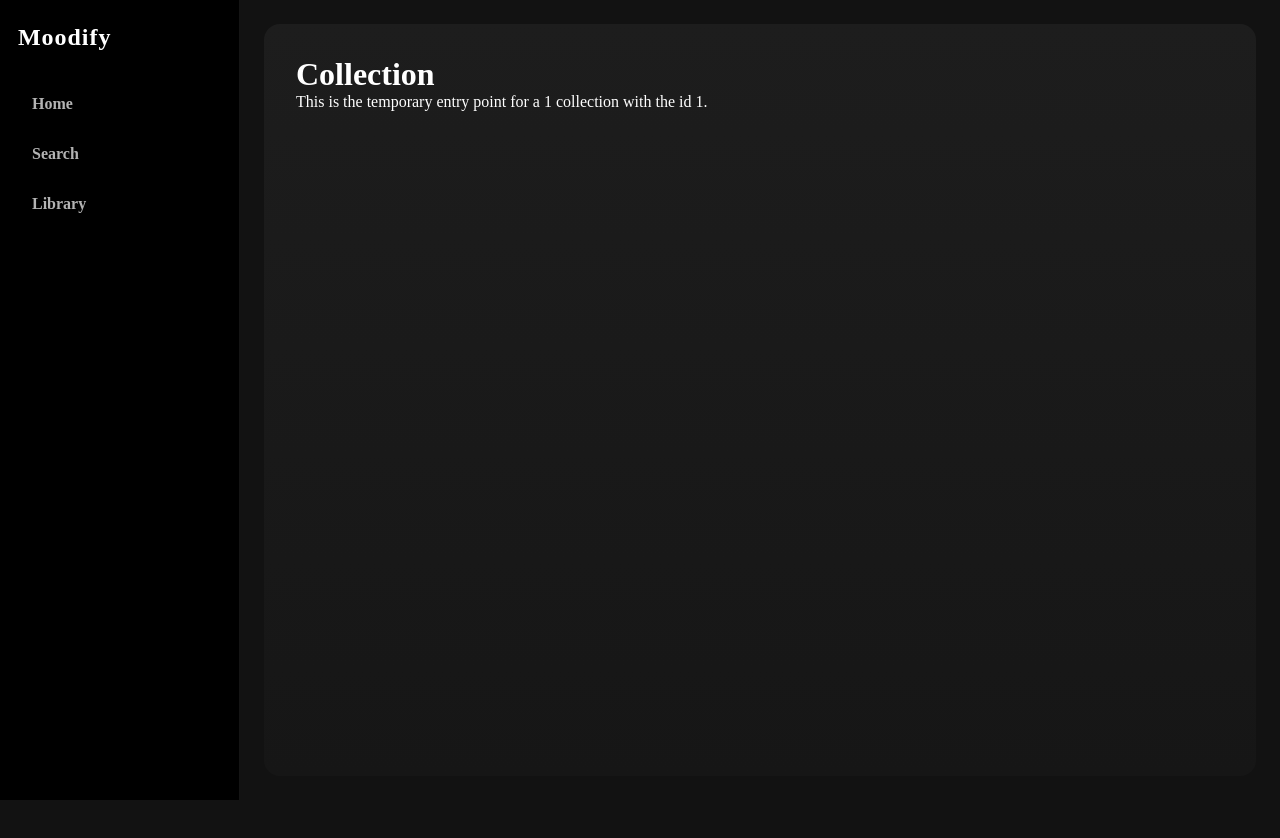
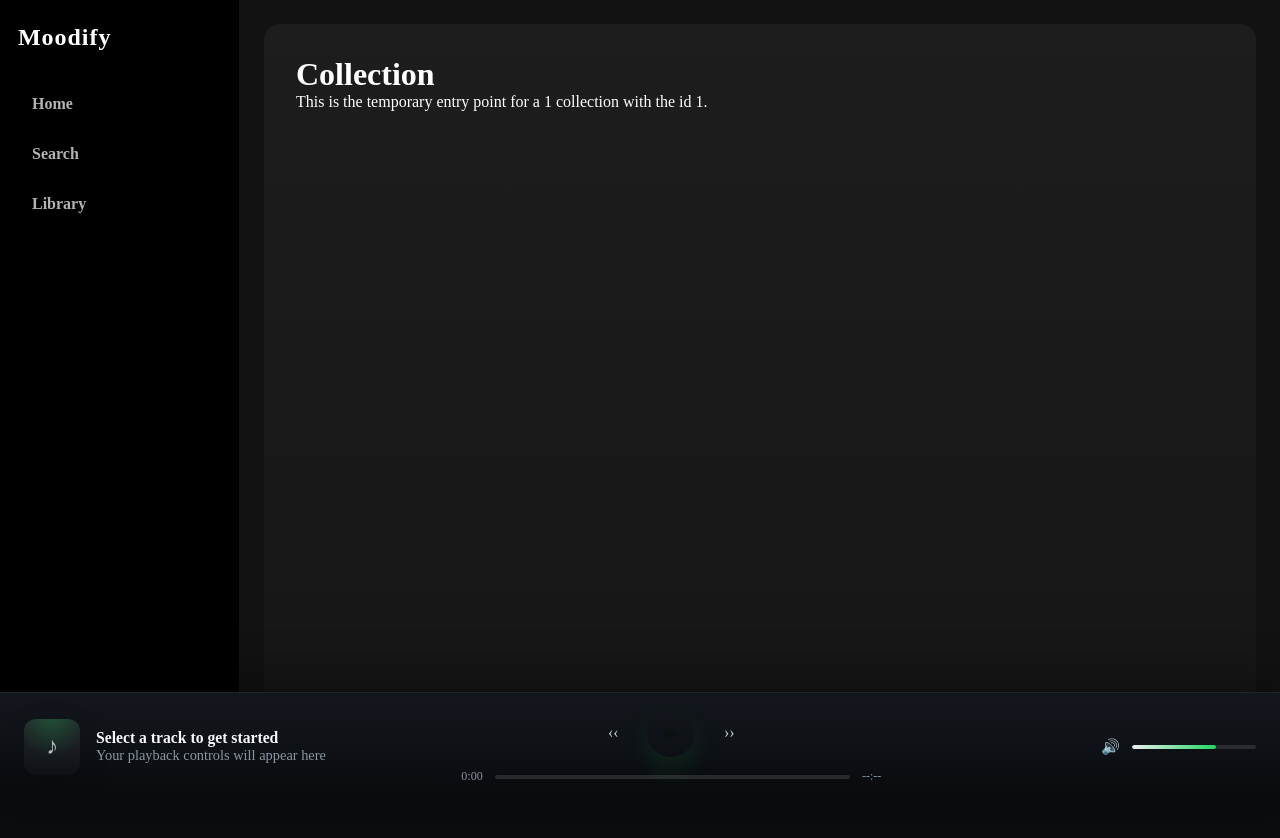
Before and after one commit to spy-in-shadows/Moodify, a React (Vite) app: page /collection/1/1 in a window 1280 px wide. Shown: the top 838 px of the page. Before the commit the page ends 800 px from the top, so only its background shows below. Built offline with nearby package versions, Linux system fonts and the light colour scheme.

Commit message:
feat: add player context and bottom player bar UI

```diff
--- a/src/app/AppRouter.jsx
+++ b/src/app/AppRouter.jsx
@@ -1,4 +1,5 @@
 import { BrowserRouter, Outlet, Route, Routes } from 'react-router-dom'
+import PlayerBar from '../components/player/PlayerBar.jsx'
 import Sidebar from '../components/sidebar/Sidebar.jsx'
 import CollectionPage from '../pages/CollectionPage/CollectionPage.jsx'
 import HomePage from '../pages/HomePage/HomePage.jsx'
@@ -7,6 +8,7 @@ import SearchPage from '../pages/SearchPage/SearchPage.jsx'
 
 const AppShell = () => {
   return (
+    <>
       <div className="app-shell">
         <Sidebar />
         <div className="app-shell__main">
@@ -15,6 +17,8 @@ const AppShell = () => {
           </div>
         </div>
       </div>
+      <PlayerBar />
+    </>
   )
 }
 
--- /dev/null
+++ b/src/components/player/PlayerBar.css
@@ -0,0 +1,211 @@
+.player-bar {
+  position: sticky;
+  bottom: 0;
+  z-index: 20;
+  display: grid;
+  grid-template-columns: minmax(0, 1.2fr) minmax(0, 1.6fr) minmax(180px, 1fr);
+  align-items: center;
+  gap: var(--space-5);
+  padding: var(--space-4) var(--space-6);
+  border-top: 1px solid rgba(255, 255, 255, 0.1);
+  background:
+    linear-gradient(180deg, rgba(20, 24, 31, 0.9), rgba(9, 11, 13, 0.98)),
+    rgba(9, 11, 13, 0.96);
+  backdrop-filter: blur(18px);
+  box-shadow: 0 -20px 40px rgba(0, 0, 0, 0.28);
+}
+
+.player-bar__track,
+.player-bar__center,
+.player-bar__volume {
+  min-width: 0;
+}
+
+.player-bar__track {
+  display: flex;
+  align-items: center;
+  gap: var(--space-4);
+}
+
+.player-bar__cover {
+  width: 56px;
+  height: 56px;
+  flex-shrink: 0;
+  border-radius: var(--radius-md);
+  object-fit: cover;
+  box-shadow: var(--shadow-sm);
+}
+
+.player-bar__cover--empty {
+  display: grid;
+  place-items: center;
+  background:
+    radial-gradient(circle at top, rgba(29, 185, 84, 0.28), transparent 60%),
+    linear-gradient(180deg, rgba(255, 255, 255, 0.08), rgba(255, 255, 255, 0.02));
+  color: rgba(245, 247, 250, 0.72);
+  font-size: 1.5rem;
+}
+
+.player-bar__meta {
+  min-width: 0;
+  display: flex;
+  flex-direction: column;
+}
+
+.player-bar__title,
+.player-bar__artist {
+  overflow: hidden;
+  text-overflow: ellipsis;
+  white-space: nowrap;
+}
+
+.player-bar__title {
+  font-size: 0.98rem;
+  font-weight: 700;
+  color: var(--color-text-primary);
+}
+
+.player-bar__artist {
+  color: var(--color-text-muted);
+  font-size: 0.9rem;
+}
+
+.player-bar__center {
+  display: flex;
+  flex-direction: column;
+  align-items: center;
+  gap: var(--space-3);
+}
+
+.player-bar__controls {
+  display: flex;
+  align-items: center;
+  gap: var(--space-4);
+}
+
+.player-bar__icon-button,
+.player-bar__play-button {
+  display: inline-flex;
+  align-items: center;
+  justify-content: center;
+  border-radius: var(--radius-pill);
+  color: var(--color-text-secondary);
+}
+
+.player-bar__icon-button {
+  width: 36px;
+  height: 36px;
+  background-color: rgba(255, 255, 255, 0.04);
+  font-size: 1rem;
+}
+
+.player-bar__play-button {
+  width: 48px;
+  height: 48px;
+  background: linear-gradient(135deg, var(--color-accent-strong), var(--color-accent));
+  color: #041109;
+  font-size: 1.1rem;
+  font-weight: 700;
+  box-shadow: 0 12px 24px rgba(29, 185, 84, 0.28);
+}
+
+.player-bar__play-button:disabled,
+.player-bar__icon-button:disabled {
+  cursor: not-allowed;
+  opacity: 0.45;
+  transform: none;
+}
+
+.player-bar__timeline {
+  width: min(100%, 420px);
+  display: grid;
+  grid-template-columns: auto 1fr auto;
+  align-items: center;
+  gap: var(--space-3);
+}
+
+.player-bar__time {
+  color: var(--color-text-muted);
+  font-size: 0.75rem;
+  font-variant-numeric: tabular-nums;
+}
+
+.player-bar__progress,
+.player-bar__volume-track {
+  position: relative;
+  overflow: hidden;
+  border-radius: var(--radius-pill);
+  background-color: rgba(255, 255, 255, 0.12);
+}
+
+.player-bar__progress {
+  height: 4px;
+}
+
+.player-bar__progress-fill,
+.player-bar__volume-fill {
+  height: 100%;
+  border-radius: inherit;
+  background: linear-gradient(90deg, rgba(255, 255, 255, 0.92), var(--color-accent-strong));
+}
+
+.player-bar__volume {
+  display: flex;
+  justify-content: flex-end;
+  align-items: center;
+  gap: var(--space-3);
+}
+
+.player-bar__volume-icon {
+  color: var(--color-text-secondary);
+  font-size: 0.95rem;
+}
+
+.player-bar__volume-track {
+  width: min(100%, 124px);
+  height: 4px;
+}
+
+.player-bar__volume-fill {
+  width: 68%;
+}
+
+@media (max-width: 980px) {
+  .player-bar {
+    grid-template-columns: 1fr;
+    justify-items: stretch;
+    gap: var(--space-4);
+    padding: var(--space-4);
+  }
+
+  .player-bar__center {
+    order: -1;
+  }
+
+  .player-bar__timeline {
+    width: 100%;
+  }
+
+  .player-bar__volume {
+    justify-content: flex-start;
+  }
+}
+
+@media (max-width: 640px) {
+  .player-bar__track {
+    gap: var(--space-3);
+  }
+
+  .player-bar__cover {
+    width: 48px;
+    height: 48px;
+  }
+
+  .player-bar__controls {
+    gap: var(--space-3);
+  }
+
+  .player-bar__volume-track {
+    width: 100%;
+  }
+}
--- /dev/null
+++ b/src/components/player/PlayerBar.jsx
@@ -0,0 +1,94 @@
+import { usePlayer } from '../../context/PlayerContext.jsx'
+import './PlayerBar.css'
+
+const formatDuration = (durationInSeconds) => {
+  if (!Number.isFinite(durationInSeconds) || durationInSeconds <= 0) {
+    return '--:--'
+  }
+
+  const minutes = Math.floor(durationInSeconds / 60)
+  const seconds = durationInSeconds % 60
+
+  return `${minutes}:${String(seconds).padStart(2, '0')}`
+}
+
+const getProgressWidth = (durationInSeconds) => {
+  if (!Number.isFinite(durationInSeconds) || durationInSeconds <= 0) {
+    return '0%'
+  }
+
+  const previewProgress = Math.min(durationInSeconds, 64)
+  return `${Math.round((previewProgress / durationInSeconds) * 100)}%`
+}
+
+const PlayerBar = () => {
+  const { currentTrack, isPlaying, togglePlay } = usePlayer()
+
+  const hasTrack = Boolean(currentTrack)
+  const title = currentTrack?.title ?? 'Select a track to get started'
+  const artist = currentTrack?.artist ?? 'Your playback controls will appear here'
+  const cover = currentTrack?.cover ?? ''
+  const duration = formatDuration(currentTrack?.duration)
+  const progressWidth = getProgressWidth(currentTrack?.duration)
+
+  return (
+    <footer className="player-bar" aria-label="Playback controls">
+      <div className="player-bar__track">
+        {hasTrack ? (
+          <img
+            className="player-bar__cover"
+            src={cover}
+            alt={`${title} cover art`}
+          />
+        ) : (
+          <div className="player-bar__cover player-bar__cover--empty" aria-hidden="true">
+            ♪
+          </div>
+        )}
+        <div className="player-bar__meta">
+          <strong className="player-bar__title">{title}</strong>
+          <span className="player-bar__artist">{artist}</span>
+        </div>
+      </div>
+
+      <div className="player-bar__center">
+        <div className="player-bar__controls" aria-label="Track controls">
+          <button className="player-bar__icon-button" type="button" aria-label="Previous track">
+            ‹‹
+          </button>
+          <button
+            className="player-bar__play-button"
+            type="button"
+            onClick={togglePlay}
+            aria-label={isPlaying ? 'Pause' : 'Play'}
+            disabled={!hasTrack}
+          >
+            {isPlaying ? '❚❚' : '▶'}
+          </button>
+          <button className="player-bar__icon-button" type="button" aria-label="Next track">
+            ››
+          </button>
+        </div>
+
+        <div className="player-bar__timeline" aria-hidden="true">
+          <span className="player-bar__time">0:00</span>
+          <div className="player-bar__progress">
+            <div className="player-bar__progress-fill" style={{ width: progressWidth }} />
+          </div>
+          <span className="player-bar__time">{duration}</span>
+        </div>
+      </div>
+
+      <div className="player-bar__volume" aria-label="Volume control">
+        <span className="player-bar__volume-icon" aria-hidden="true">
+          🔊
+        </span>
+        <div className="player-bar__volume-track" aria-hidden="true">
+          <div className="player-bar__volume-fill" />
+        </div>
+      </div>
+    </footer>
+  )
+}
+
+export default PlayerBar
--- /dev/null
+++ b/src/context/PlayerContext.jsx
@@ -0,0 +1,55 @@
+/* eslint-disable react-refresh/only-export-components */
+import { createContext, useContext, useState } from 'react'
+
+const PlayerContext = createContext(null)
+
+export const PlayerProvider = ({ children }) => {
+  const [currentTrack, setCurrentTrackState] = useState(null)
+  const [isPlaying, setIsPlaying] = useState(false)
+  const [queue] = useState([])
+
+  const setCurrentTrack = (track) => {
+    setCurrentTrackState(track ?? null)
+  }
+
+  const playTrack = (track) => {
+    if (track) {
+      setCurrentTrackState(track)
+      setIsPlaying(true)
+      return
+    }
+
+    if (currentTrack) {
+      setIsPlaying(true)
+    }
+  }
+
+  const togglePlay = () => {
+    if (!currentTrack) {
+      return
+    }
+
+    setIsPlaying((previousState) => !previousState)
+  }
+
+  const value = {
+    currentTrack,
+    isPlaying,
+    queue,
+    setCurrentTrack,
+    playTrack,
+    togglePlay,
+  }
+
+  return <PlayerContext.Provider value={value}>{children}</PlayerContext.Provider>
+}
+
+export const usePlayer = () => {
+  const context = useContext(PlayerContext)
+
+  if (!context) {
+    throw new Error('usePlayer must be used within a PlayerProvider')
+  }
+
+  return context
+}
--- a/src/main.jsx
+++ b/src/main.jsx
@@ -1,10 +1,13 @@
 import { StrictMode } from 'react'
 import { createRoot } from 'react-dom/client'
 import App from './App.jsx'
+import { PlayerProvider } from './context/PlayerContext.jsx'
 import './index.css'
 
 createRoot(document.getElementById('root')).render(
   <StrictMode>
-    <App />
+    <PlayerProvider>
+      <App />
+    </PlayerProvider>
   </StrictMode>,
 )
```
Lines whose indentation alone changed are shown as unchanged.
